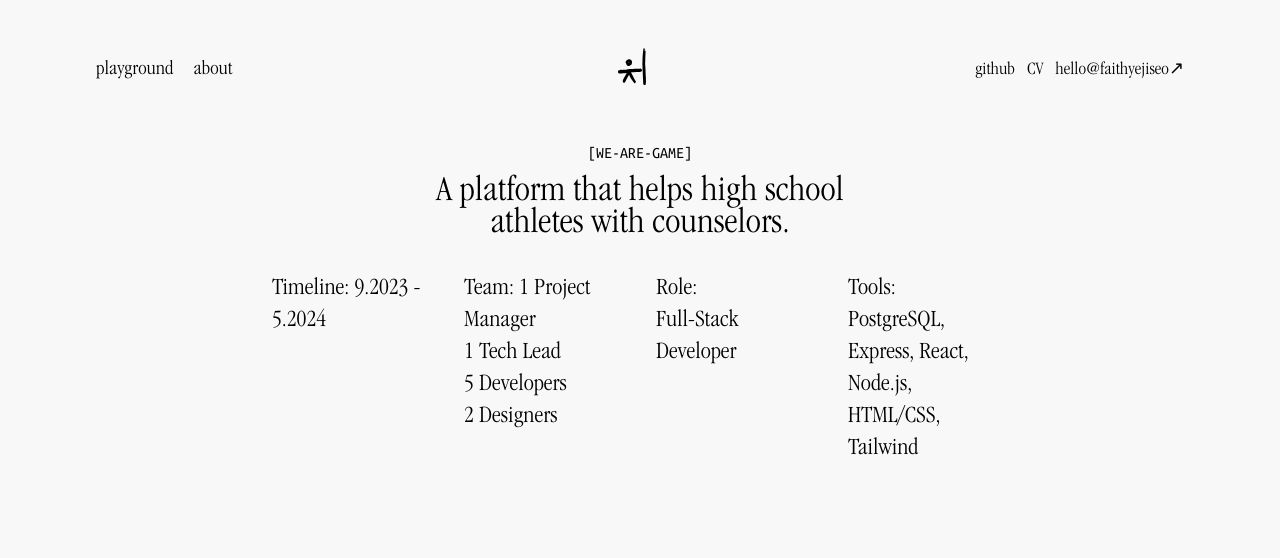
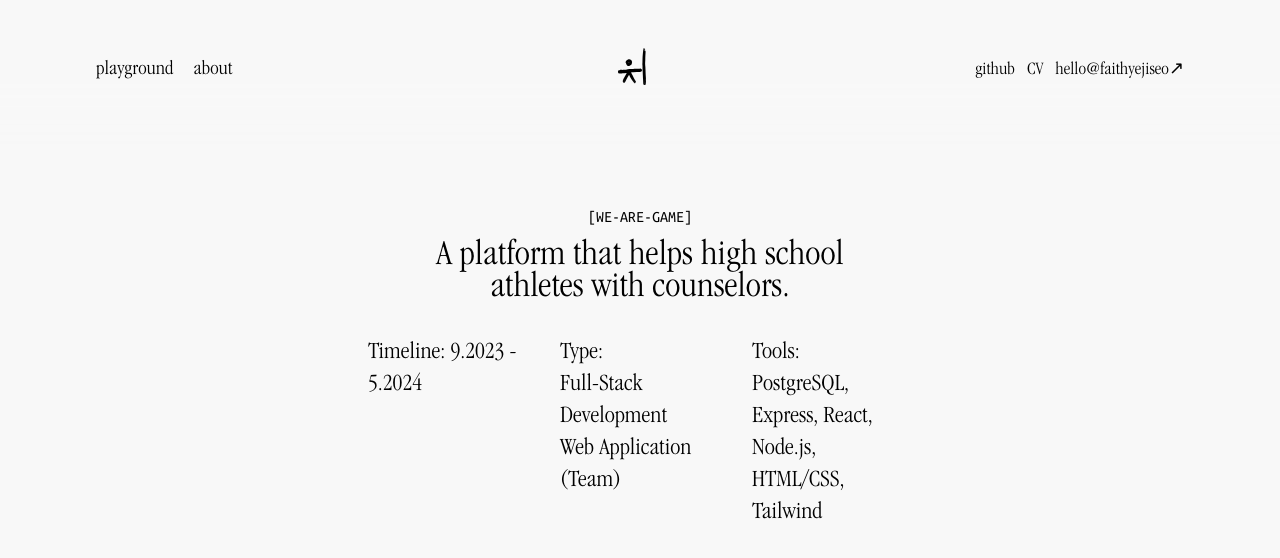
Before and after one commit to faithyeji/YejiS-Portfolio, an Astro site: page /game in a window 1280 px wide. Built offline with nearby package versions, Linux system fonts and the light colour scheme; Astro itself is replaced by a stand-in of ours.

Commit message:
Style: sticky header

```diff
--- a/public/App.css
+++ b/public/App.css
@@ -248,3 +248,19 @@ img,
   -ms-user-select: none;
   user-select: none;
 }
+
+.fade {
+  --mask: linear-gradient(
+      to bottom,
+      rgba(0, 0, 0, 1) 0,
+      rgba(0, 0, 0, 1) 50%,
+      rgba(0, 0, 0, 0.9) 55%,
+      rgba(0, 0, 0, 0.7) 65%,
+      rgba(0, 0, 0, 0) 95%,
+      rgba(0, 0, 0, 0) 0
+    )
+    100% 50% / 100% 100% repeat-x;
+
+  -webkit-mask: var(--mask);
+  mask: var(--mask);
+}
--- a/src/components/Nav.tsx
+++ b/src/components/Nav.tsx
@@ -1,7 +1,7 @@
 export default function Nav() {
   return (
-    <nav className="mx-14 sm:mx-24 mt-12">
-      <div className="font-serif text-xl flex justify-between content-center items-center">
+    <nav className="pt-12 pb-4 sm:pb-16 sticky top-0 z-40 bg-custom fade">
+      <div className="font-serif text-xl mx-14 sm:mx-24 flex justify-between content-center items-center ">
         <div className="flex gap-5 items-center">
           <a
             href="/"
--- a/src/pages/about.astro
+++ b/src/pages/about.astro
@@ -4,7 +4,7 @@ import MainLayout from "../layouts/MainLayout.astro"
 <MainLayout title="About Yeji" seoTitle="About Yeji" seoDesc="Current student at USC's Iovine and Young Academy and Viterbi Computer Science.">
 <!-- drawing -->
 <canvas width="2000" height="800" id="canvas" class="canvas"></canvas>
-<div class="flex gap-6 m-auto mt-0 sm:mt-20 w-auto z-10 font-serif justify-center prevent-select">
+<div class="flex gap-6 m-auto mt-0 sm:mt-4 w-auto z-10 font-serif justify-center prevent-select">
   <div class="w-3/12 flex flex-col justify-center items-center content-center">
     <img src="/assets/images/yeji2.png" alt="yeji seo halftone" class="yeji rotate-[-3deg] max-h-fit min-w-72 mt-8 opacity-90 pr-10 hidden sm:block">
     <p class="w-3/5 leading-0 mt-4 font-sans text-xs text-neutral-400 hidden sm:block">
--- a/src/pages/game.astro
+++ b/src/pages/game.astro
@@ -17,18 +17,13 @@ import MainLayout from "../layouts/MainLayout.astro"
       <h2 class="font-serif text-2xl">Timeline:</h1>
       9.2023 - 5.2024
     </div>
-    <!-- team -->
+    <!-- type -->
     <div class="w-40 leading-4">
-      <h2 class="font-serif text-2xl">Team:</h1>
-      1 Project Manager<br/>
-      1 Tech Lead<br/>
-      5 Developers<br/>
-      2 Designers<br/>
-    </div>
-    <!-- role -->
-    <div class="w-40 leading-4">
-      <h2 class="font-serif text-2xl">Role:</h1>
-      <p>Full-Stack Developer</p>
+      <h2 class="font-serif text-2xl">Type:</h1>
+      <p>Full-Stack Development<br/>
+      Web Application<br/>
+      (Team)<br/>
+      </p>
     </div>
     <!-- tools -->
     <div class="w-40 leading-4">
--- a/src/pages/index.astro
+++ b/src/pages/index.astro
@@ -10,7 +10,7 @@ import flowerImage from '../../public/assets/images/flowers.png'
   <img src='../assets/images/condensedflower.webp' alt="flower condensed background" class=" w-55 flower opacity-50 -z-10 absolute block sm:hidden left-56 overflow-x-hidden" />
   <img src='../assets/images/ascii.webp' alt="flower background" class="flower w-260 opacity-50 -z-10 absolute left-116 hidden sm:block top-40" />
   <div class="max-w-full">
-    <div class="font-serif text-neutral-400 w-96 mt-8 sm:mt-24 mx-14 sm:mx-24">
+    <div class="font-serif text-neutral-400 w-96 mt-4 sm:mt-8 mx-14 sm:mx-24">
       <div class="flex gap-3 sm:gap-4 h-14 content-end items-end">
         <h1 class="text-4xl sm:text-5xl text-neutral-500">hi, I’m <span class="font-italic text-blue-600">Yeji</span></h1>
         <!-- mobile shake googy -->
--- a/src/pages/playground.astro
+++ b/src/pages/playground.astro
@@ -5,7 +5,7 @@ import Project from "../components/Project.astro"
 ---
 <MainLayout title="Yeji's Playground" seoTitle="Yeji's Playground" seoDesc="Current student at USC's Iovine and Young Academy and Viterbi Computer Science.">
 
-<div class="mt-20 mx-14 sm:mx-24 font-serif" >
+<div class="mt-8 mx-14 sm:mx-24 font-serif" >
   <div class="flex">
     <div class="flex">
       <h1 class="text-5xl text-neutral-500 rotate-2">play</h1>
--- a/tailwind.config.mjs
+++ b/tailwind.config.mjs
@@ -44,6 +44,9 @@ export default {
         136: "34rem",
         144: "36rem",
       },
+      colors: {
+        custom: "#f8f8f8",
+      },
     },
   },
   plugins: [],
```
